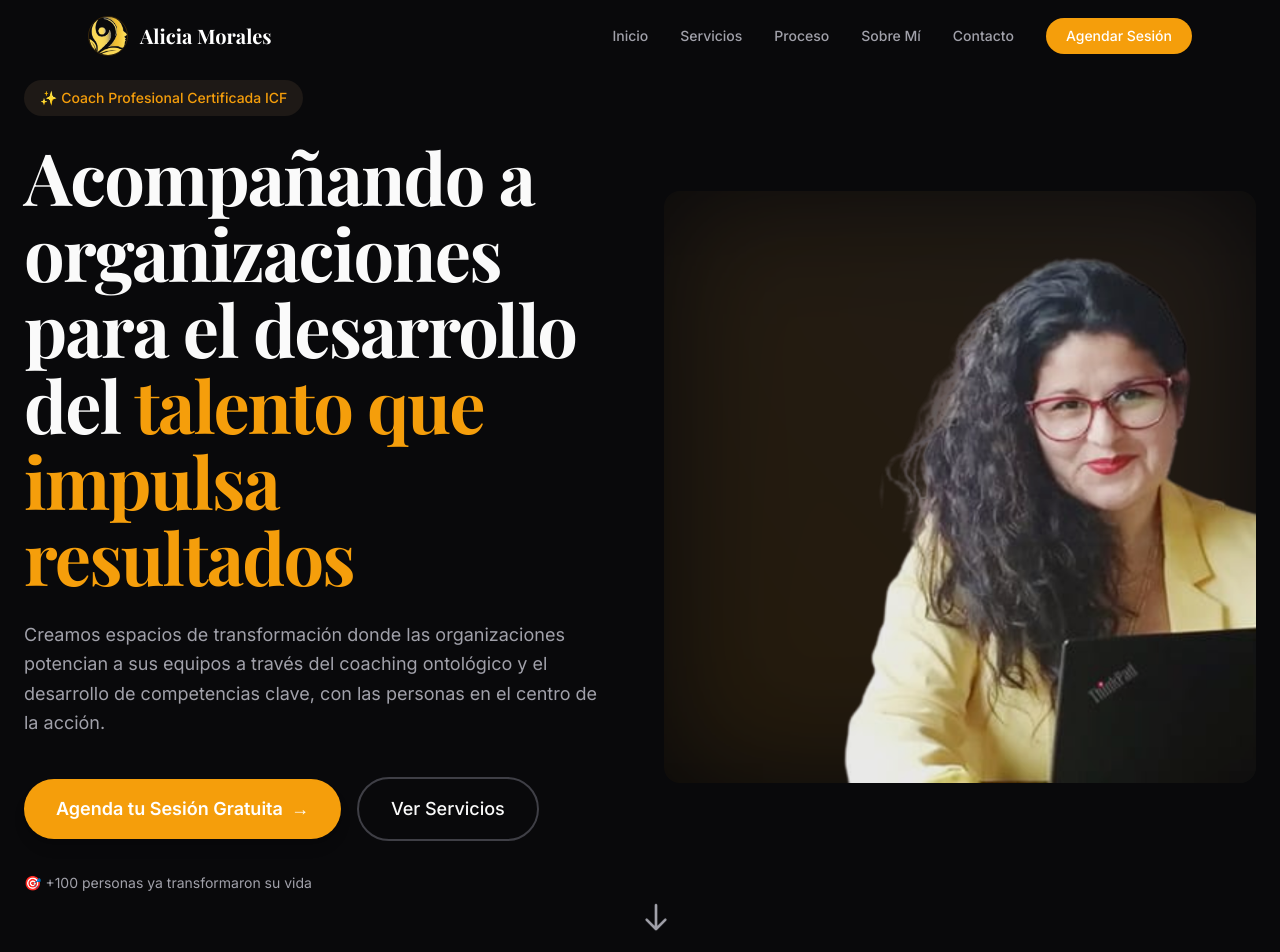
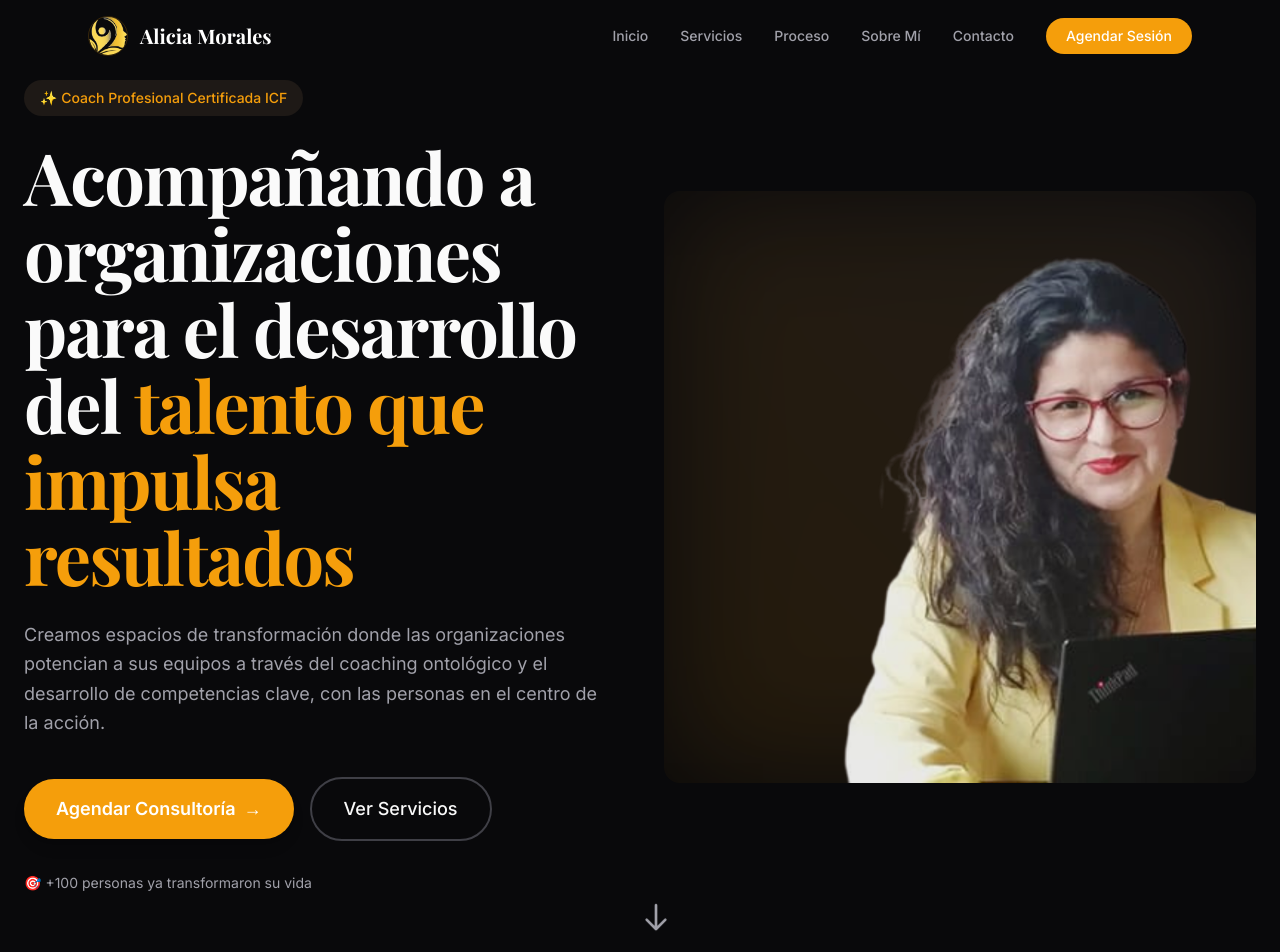
Before and after one commit to mauro6287-blip/alicia-morales-coach, a Next.js app: page / in a window 1280 px wide. Shown: the top 952 px of the page. Built offline with nearby package versions, Linux system fonts and the light colour scheme; a web font is replaced by a local one.

Commit message:
Update Hero CTA button text

```diff
--- a/sections/Hero.tsx
+++ b/sections/Hero.tsx
@@ -44,7 +44,7 @@ export default function Hero() {
                             href="#contacto"
                             className="group rounded-full bg-primary px-8 py-4 text-lg font-semibold text-white shadow-lg transition-all duration-300 hover:-translate-y-1 hover:bg-primary-dark hover:shadow-xl"
                         >
-                            Agenda tu Sesión Gratuita
+                            Agendar Consultoría
                             <span className="ml-2 inline-block transition-transform group-hover:translate-x-1">
                                 →
                             </span>
```
